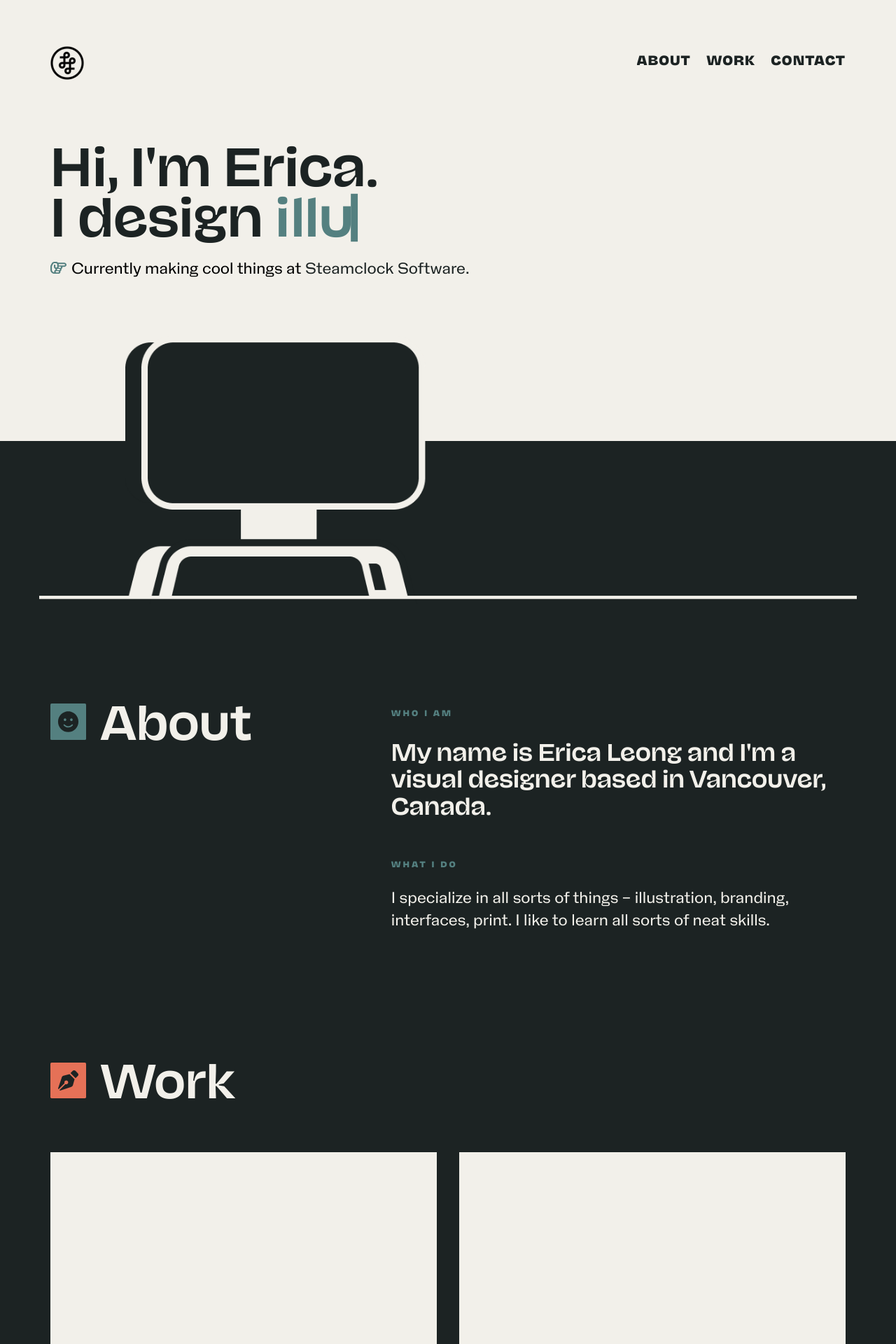
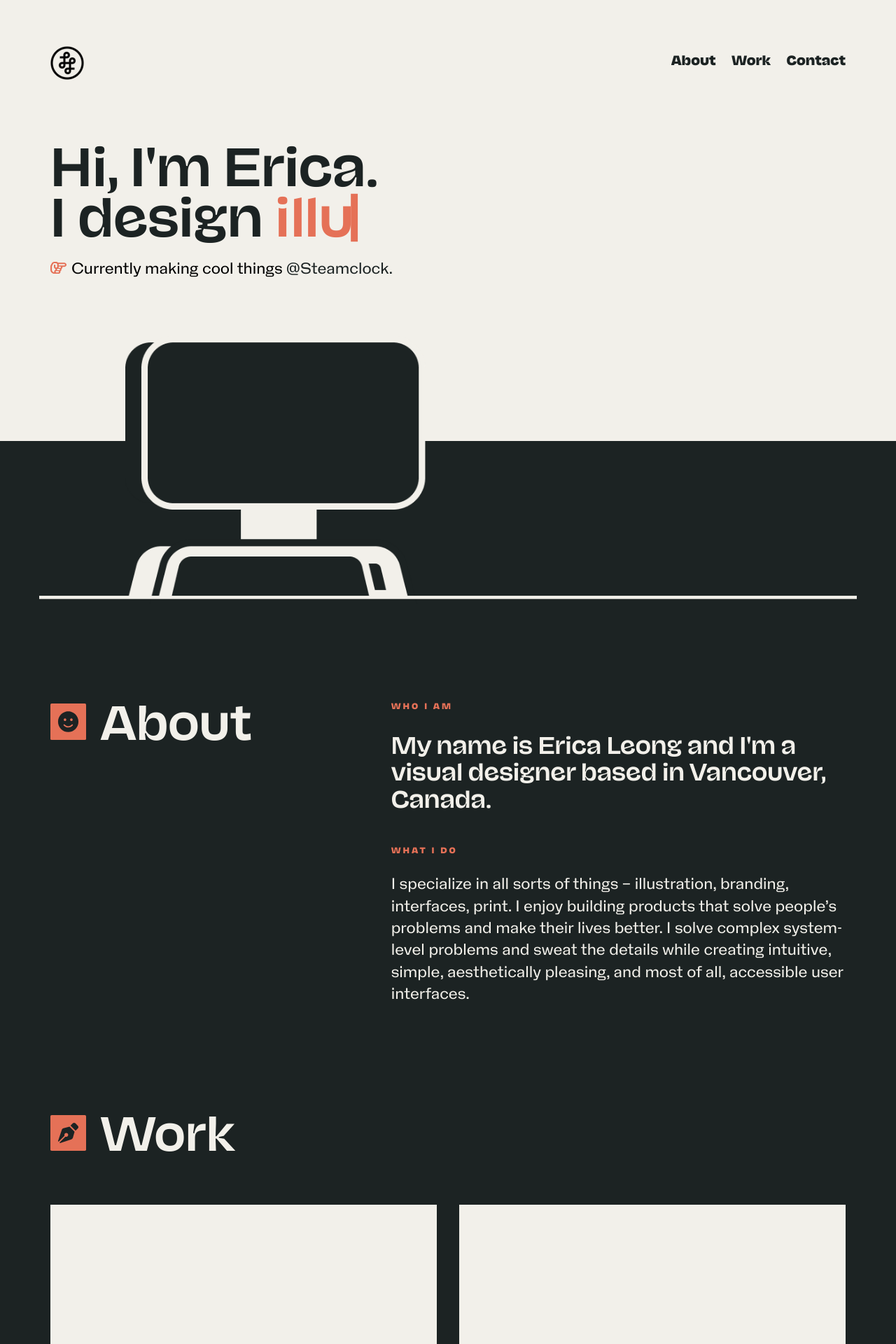
Before and after one commit to ehyleong/ehyleong.github.io, a Jekyll site: the page built from index.html, in a window 1280 px wide. Shown: the top 1920 px of the page at 70% size. Built offline with Jekyll 4.4.1, drawn with Linux system fonts in a browser that asks for light colours; nearby versions of some CDN libraries; library files that are not in the unit come from our copies; some of the changed text lies outside the part shown.

Commit message:
New colours

```diff
--- a/_sass/home.scss
+++ b/_sass/home.scss
@@ -1,4 +1,4 @@
-@import 'leongkit.scss';
+@import 'variables.scss';
 @import 'variables/main.scss';
 
 // Global Styles
@@ -26,7 +26,7 @@ body {
 
 // Text Styles
 
-h1, h2, h3, h4, p {
+h1, h2, h3, h4 {
 	font-family: "NaNJaune-MidiMedium";
 	padding-bottom: 30px;
 }
@@ -72,8 +72,8 @@ h4 {
 	line-height: 1em;
 	text-transform: uppercase;
 	letter-spacing:3px;
-	padding-top: 30px;
-	color: $teal;
+	padding-top: 20px;
+	color: $orange;
 
 }
 
@@ -86,7 +86,7 @@ li, p {
 
 
 span {
-	color: $teal;
+	color: $orange;
 
 }
 
@@ -95,7 +95,7 @@ a {
 	transition: all 150ms ease-in-out;
 
 	&:hover {
-		color: $teal;
+		color: $orange;
 	}
 }
 
@@ -107,7 +107,7 @@ a {
 	margin-left: 1em;
 
 	&:hover {
-		background: $teal;
+		background: $orange;
 	}
 
 	a {
@@ -159,8 +159,6 @@ nav {
 				display: inline-block;
 				font-family: "NaNJaune-MidiBold";
 				font-size: 0.8em;
-				text-transform: uppercase;
-				letter-spacing: 1px;
 				color: $charcoal;
 				overflow: hidden;
 				position: relative;
@@ -177,14 +175,14 @@ nav {
 					left: 0;
 					width: 100%;
 					height: 3px;
-					background-color: $teal;
+					background-color: $orange;
 					opacity: 0;
 					transform: translate3d(-100%, 0, 0);
 					transition: opacity 300ms, transform 300ms;
 				}
 
 				&:hover {
-					color: $teal;
+					color: $orange;
 
 					&:after {
 						transform: translate3d(0, 0, 0);
@@ -260,20 +258,34 @@ footer {
 	padding-bottom: $spacer;
 	color: $beige;
 
+	div:nth-child(2){
+		display: flex;
+		align-items: center;
+		}
+
 	a {
-		color: $beige;
+		color: $orange;
 
 		&:hover {
-			color: $blurple;
+			color: $beige;
 		}
 	}
 
 	h4 {
-		color: $blurple;
+		color: $orange;
 	}
+
 	li {
 		display: inline;
 		margin-right: 0.65em;
+
+		a {
+			color: $beige;
+
+			&:hover {
+				color: $orange;
+			}
+		}
 
 		@media only screen and (max-width: 40rem) {
 			display:block;
--- a/_sass/leongkit.scss
+++ b/_sass/variables.scss
@@ -23,5 +23,6 @@ $spacer: 100px;
 
 $charcoal: #1C2323;
 $beige: #F2F0EA;
-$teal: #548080;
+$teal: #368F8F;
 $blurple: #7949FF;
+$orange: #E57157;
--- a/index.html
+++ b/index.html
@@ -23,7 +23,7 @@ layout: home
       <h1>Hi, I'm Erica. <br>I design
         <span id="myElement"></span>
       </h1>
-      <p class="icon">Currently making cool things at <a href="https://steamclock.com">Steamclock Software.</a></p>
+      <p class="icon">Currently making cool things <a href="https://steamclock.com">@Steamclock.</a></p>
     </div>
   </div>
 </header>
@@ -41,7 +41,7 @@ layout: home
       <h4>Who I Am</h4>
       <h3 class="text-spacer">My name is Erica Leong and I'm a visual designer based in Vancouver, Canada.</h3>
       <h4>What I Do</h4>
-      <p>I specialize in all sorts of things – illustration, branding, interfaces, print. I like to learn all sorts of neat skills.
+      <p>I specialize in all sorts of things – illustration, branding, interfaces, print.  I enjoy building products that solve people’s problems and make their lives better. I solve complex system-level problems and sweat the details while creating intuitive, simple, aesthetically pleasing, and most of all, accessible user interfaces.
       </p>
     </div>
   </div>
```
Also changed, not shown: other parts of index.html (+2 -2 lines), img/hand-point-right.svg, img/icon-about.svg, img/icon-contact.svg.
